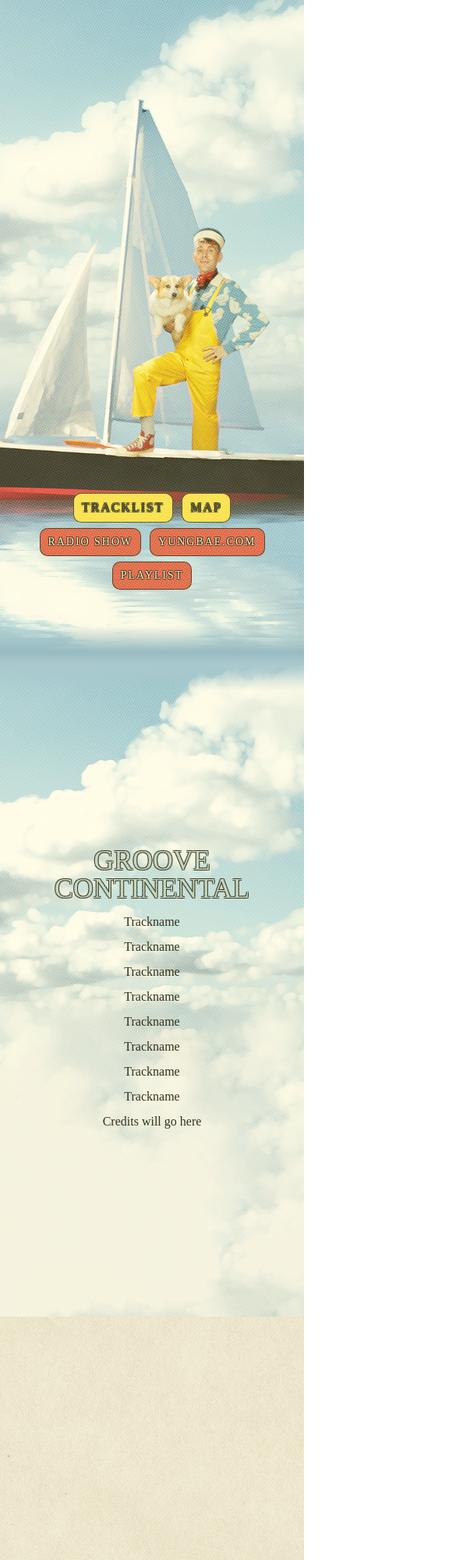
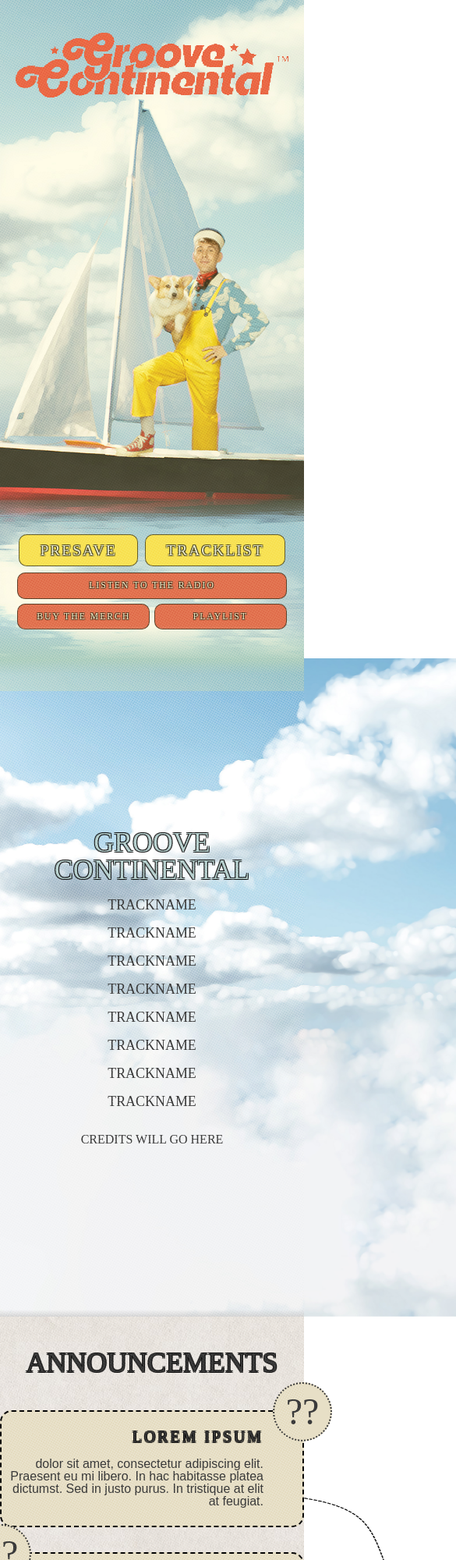
Before and after one commit to Second-City-Prints/ybgcsplash, a plain HTML site: page index.html in a window 390 px wide. Shown: the top 2000 px of the page at 78% size, 585 px wide, since content can reach past the window. Drawn offline with Linux system fonts and the light colour scheme; a web font is replaced by a local one.

Commit message:
adds the map area and a placeholder logo

```diff
--- a/default.css
+++ b/default.css
@@ -40,7 +40,12 @@ img {
 
 /**************/
 
-body::after, section::after {
+body {
+    color: #3a3a3a;
+    font-family: 'Didact Gothic', sans-serif;
+}
+
+body::after, body::before {
     content: "";
     position: absolute;
     top: 0;
@@ -48,20 +53,28 @@ body::after, section::after {
     width: 100%;
     height: 100%;
     pointer-events: none;
-    font-family: 'Didact Gothic', sans-serif;
 }
 
 body::after {
     background: url(./img/dottex.jpg);
     mix-blend-mode: overlay;
     opacity: 0.4;
+    z-index: 9;
 }
 
-section::after {
-    height: 100vh;
+body::before {
+    position: fixed;
+    height: 105vh;
     background: #FE8;
     opacity: 0.2;
     mix-blend-mode: unset;
+    z-index: 10;
+}
+
+h1, h2, h3, .milestone-title, .links a, #tracklist > div {
+    text-shadow: 1px 1px rgba(0, 0, 0, 0.75), -1px 1px rgba(0, 0, 0, 0.75), 1px -1px rgba(0, 0, 0, 0.75), -1px -1px rgba(0, 0, 0, 0.75);
+    font-family: OPTIFrankfurter;
+    text-transform: uppercase;
 }
 
 section {
@@ -73,6 +86,7 @@ section {
     justify-content: center;
     align-items: center;
     text-align: center;
+    padding: 0 5vw;
 }
 
 #home {
@@ -81,16 +95,16 @@ section {
     background-position: center;
 }
 
+#home img {
+    margin-top: 5vh;
+}
+
 .links {
     margin-top: auto;
-    margin-bottom: 10vh;
+    margin-bottom: 5vh;
 }
 
 .links a {
-    text-shadow: 1px 1px rgba(0, 0, 0, 0.75), -1px 1px rgba(0, 0, 0, 0.75), 1px -1px rgba(0, 0, 0, 0.75), -1px -1px rgba(0, 0, 0, 0.75);
-    font-family: OPTIFrankfurter;
-    color: #3a3a3a;
-    text-transform: uppercase;
     padding: 10px;
     display: inline-block;
     border-radius: 10px;
@@ -103,15 +117,63 @@ section {
 
 .links .lowerlinks a {
     font-size: calc(0.75em + 0.5vw);
+    width: 16em;
     background: #db5342;
     color: #f7f1dd;
 }
 
+@media only screen and (max-width: 600px){
+    .links {
+        margin-bottom: 4vh;
+    }
+
+    .links a {
+        font-size: 5vw;
+        color: #ebefde;
+        flex-grow: 1;
+    }
+
+    .lowerlinks, .upperlinks {
+        display: flex;
+        flex-wrap: wrap;
+        justify-content: center;
+    }
+
+    .links .lowerlinks a {
+        font-size: 3vw;
+        flex-grow: 1;
+        flex-basis: 40%;
+    }
+
+    .lowerlinks > a:nth-child(1) {
+        width: 100%;
+        flex-basis: 100%;
+    }
+}
 
 #tracklist {
     background: url(./img/clouds.jpg);
     background-size: cover;
     background-position: bottom;
+    padding: 10vh 0;
+    z-index: 2;
+}
+
+#tracklist::after {
+    content: "";
+    background: inherit;
+    background-position: top;
+    width: 200%;
+    height: 100%;
+    position: absolute;
+    left: 0;
+    z-index: -1;
+    animation: CLOUDDRIFT 60s cubic-bezier(.14,0,.86,.99) infinite alternate;
+}
+
+@keyframes CLOUDDRIFT {
+    0% { transform: translateX(0) }
+    100% { transform: translateX(-50%)}
 }
 
 #tracklist::before {
@@ -120,17 +182,18 @@ section {
     top: -5vh;
     left: 0;
     width: 100%;
-    height: 10vh;
-    background: linear-gradient(180deg, rgba(255,255,255,0) 0%, rgb(152, 187, 193) 40%, rgb(170, 201, 206) 60%, rgba(255,255,255,0) 100%);
+    height: calc(100% + 5vh);
+    background: linear-gradient(180deg, rgba(255,255,255,0) 0%, rgb(155, 199, 206) 5%, rgba(177, 208, 213, 0) 7%, rgba(255,255,255,0) 10%, rgba(255,255,255,0) 99%, #d5d5d5 100%);
     z-index: 2;
+    pointer-events: none;
 }
 
-h1 {
-    font-family: OPTIFrankfurter;
-    text-transform: uppercase;
-    text-shadow: 1px 1px rgba(0, 0, 0, 0.75), -1px 1px rgba(0, 0, 0, 0.75), 1px -1px rgba(0, 0, 0, 0.75), -1px -1px rgba(0, 0, 0, 0.75);
+#tracklist h1 {
+    color: #b7d0ce;
+}
+
+h1, #tracklist > div {
     font-size: calc(2em + 1vw);
-    color: #b7d0ce;
 }
 
 #tracklist > div {
@@ -140,6 +203,13 @@ h1 {
     align-content: center;
     text-align: center;
     margin-top: 1em;
+    font-size: calc(1em + 0.5vw);
+    text-shadow: unset;
+}
+
+#tracklist > div:last-child {
+  font-size: 1em;
+  margin-top: 2em;
 }
 
 #tracklist > div > span:not(span:last-child) {
@@ -148,4 +218,139 @@ h1 {
 
 #map {
     background: url(./img/papertex.jpg);
+    min-height: 50vh;
+    justify-content: flex-start;
+    padding: 5vh 0;
 }
+
+.roadmap {
+    z-index: 1;
+    position: relative;
+    display: flex;
+    flex-direction: column;
+    justify-content: center;
+    align-items: flex-start;
+    width: 1300px;
+    max-width: 100%;
+    margin: 5vh auto;
+}
+
+.milestone {
+    position: relative;
+    display: flex;
+    flex-direction: column;
+    justify-content: center;
+    align-items: center;
+    text-align: center;
+    width: 100%;
+    max-width: 500px;
+    min-height: 150px;
+    background: #e7dfc6;
+    border: 2px dashed black;
+    border-radius: 15px;
+    padding: 1em 10px;
+    margin-right: auto;
+    padding-right: 50px;
+    text-align: right;
+}
+
+.milestone-title {
+    font-size: calc(1em + 1vw);
+    letter-spacing: 0.15em;
+    width: 100%;
+    display: block;
+    text-transform: uppercase;
+}
+
+.milestone-body {
+    margin-top: 1em;
+}
+
+.milestone::after {
+    content: "";
+    width: 100%;
+    height: 100%;
+    min-height: 200px;
+    position: absolute;
+    bottom: 0;
+    right: 0;
+    transform: translate(75%, 75%);
+    background-image: url('./img/placeholdermap.png');
+    background-size: 100% 100%;
+    z-index: -1;
+    pointer-events: none;
+}
+
+.milestone:nth-child(2n+2) {
+    margin-left: auto;
+    margin-right: 0;
+    padding-right: 10px;
+    padding-left: 50px;
+    text-align: left;
+}
+
+.milestone:nth-child(2n+2)::after {
+    right: unset;
+    left: 0;
+    transform: translate(-75%, 75%) rotateY(180deg);
+    background-image: url('./img/placeholdermap2.png');
+}
+
+.milestone:not(.milestone:first-child) {
+    margin-top: 2em;
+}
+
+.milestone:last-child::after {
+    opacity: 0;
+}
+
+.milestone::before {
+    content: "??";
+    font-family: OPTIFrankfurter;
+    position: absolute;
+    top: 0;
+    right: 0;
+    transform: translate(50%, -50%);
+    font-size: 3em;
+    background: inherit;
+    width: 1.5em;
+    height: 1.5em;
+    display: flex;
+    justify-content: center;
+    align-items: center;
+    border-radius: 100%;
+    overflow: hidden;
+    letter-spacing: 0;
+    border: 2px dotted;
+}
+
+.milestone:nth-child(2n+2)::before {
+    right: unset;
+    left: 0;
+    transform: translate(-50%, -50%);
+}
+
+
+footer {
+    font-size: calc(1.5em);
+    display: flex;
+    justify-content: center;
+    align-items: center;
+    flex-direction: column;
+    min-height: 14vh;
+    background: url(./img/bgnoboat.jpg);
+    background-position: bottom;
+}
+
+footer > * {
+    padding: 1vh 0;
+}
+
+footer > a {
+    margin-top: 0.25em;
+    font-family: OPTIFrankfurter;
+}
+
+.socials a {
+    padding: 0 0.25em;
+}
--- a/index.html
+++ b/index.html
@@ -26,14 +26,15 @@
 
 <body>
   <section id="home">
+    <img src="./img/placeholdogo.png" alt="Groove Continental">
     <div class="links">
       <div class="upperlinks">
+        <a href="" target="_blank">Presave</a>
         <a href="#tracklist">Tracklist</a>
-        <a href="#map">Map</a>
       </div>
       <div class="lowerlinks">
-        <a href="" target="_blank">Radio Show</a>
-        <a href="" target="_blank">yungbae.com</a>
+        <a href="" target="_blank">Listen to The Radio</a>
+        <a href="" target="_blank">Buy the Merch</a>
         <a href="" target="_blank">Playlist</a>
       </div>
     </div>
@@ -57,7 +58,42 @@
   </section>
 
   <section id="map">
+    <h1>Announcements</h1>
+    <div class="roadmap">
+      <div class="milestone">
+        <span class="milestone-title">Lorem ipsum</span>
+        <div class="milestone-body">
+          dolor sit amet, consectetur adipiscing elit. Praesent eu mi libero. In hac habitasse platea dictumst. Sed in justo purus. In tristique at elit at feugiat.
+        </div>
+      </div>
+      <div class="milestone">
+        <span class="milestone-title">Lorem ipsum</span>
+        <div class="milestone-body">
+          dolor sit amet, consectetur adipiscing elit. Praesent eu mi libero. In hac habitasse platea dictumst. Sed in justo purus. In tristique at elit at feugiat.
+        </div>
+      </div>
+      <div class="milestone">
+        <span class="milestone-title">Lorem ipsum</span>
+        <div class="milestone-body">
+          dolor sit amet, consectetur adipiscing elit. Praesent eu mi libero. In hac habitasse platea dictumst. Sed in justo purus. In tristique at elit at feugiat.
+        </div>
+      </div>
+      <div class="milestone covered">
+        <span class="milestone-title">05:22:45:32</span>
+      </div>
+    </div>
+  </section>
 
-  </section>
+  <footer>
+      <div class="socials">
+        <a target="_blank" href="https://www.facebook.com/yungestbae"><i class="fab fa-facebook" aria-hidden="true"></i></a>
+        <a target="_blank" href="https://www.instagram.com/yungbae/"><i class="fab fa-instagram" aria-hidden="true"></i></a>
+        <a target="_blank" href="https://twitter.com/yungbae"><i class="fab fa-twitter" aria-hidden="true"></i></a>
+        <a target="_blank" href="https://www.youtube.com/yungbae"><i class="fab fa-youtube" aria-hidden="true"></i></a>
+        <a target="_blank" href="https://discord.gg/saSRFe7g"><i class="fab fa-discord" aria-hidden="true"></i></a>
+        <a target="_blank" href="https://www.tiktok.com/@yungbae?lang=en"><i class="fab fa-tiktok" aria-hidden="true"></i></a>
+      </div>
+      <a href="https://www.yungbae.com/" target="_blank">yungbae.com</a>
+  </footer>
 </body>
 </html>
```
Also changed, not shown: img/placeholdermap.png (added), img/placeholdermap2.png (added), img/placeholdogo.png (added), img/yungbaeoutline.png (added).
